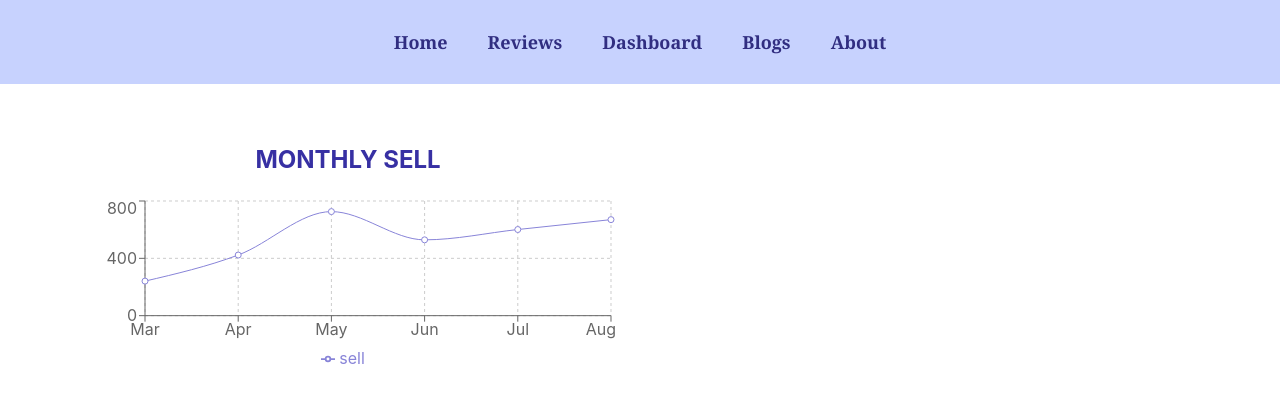
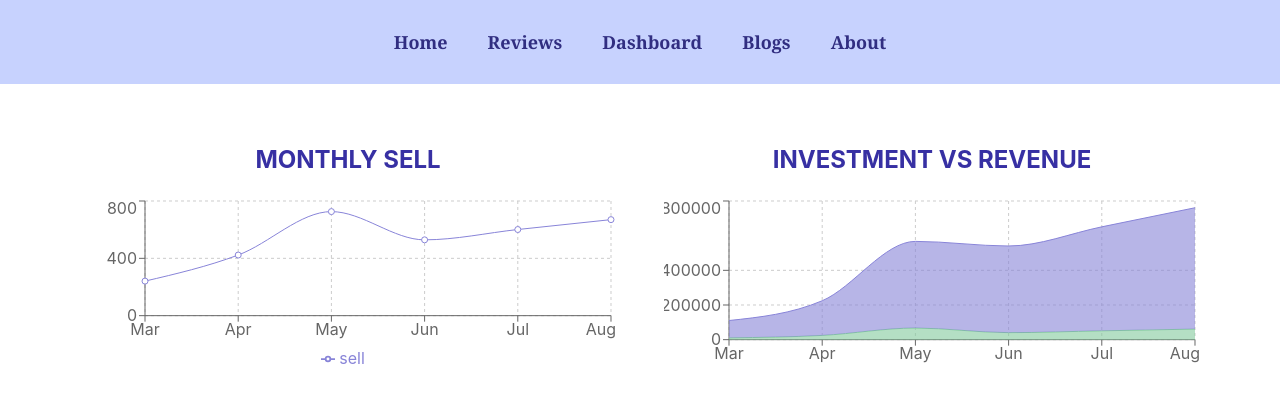
Before and after one commit to SaraAzmin/Product-Analysis-Website-with-React, a React (Create React App) app: page /dashboard in a window 1280 px wide. Shown: the top 402 px of the page. Built offline with nearby package versions, Linux system fonts and the light colour scheme.

Commit message:
areachart added

```diff
--- a/src/components/MyAreaChart/MyAreaChart.js
+++ b/src/components/MyAreaChart/MyAreaChart.js
@@ -1,10 +1,26 @@
 import React from 'react';
+import useCharts from '../../Hooks/useCharts';
+import { AreaChart, Area, XAxis, YAxis, CartesianGrid, Tooltip, ResponsiveContainer } from 'recharts';
 
 const MyAreaChart = () => {
+
+    const [data, setData] = useCharts([]);
+
     return (
-        <div>
+        <div className='flex flex-col justify-center items-center'>
+            < h4 className='uppercase text-2xl font-bold my-5 text-indigo-800' > Investment VS Revenue</h4 >
+            <ResponsiveContainer width="100%" aspect={3}>
+                <AreaChart data={data}>
+                    <CartesianGrid strokeDasharray="3 3" />
+                    <XAxis dataKey="month" />
+                    <YAxis />
+                    <Tooltip />
+                    <Area type="monotone" dataKey="revenue" stackId="1" stroke="#82ca9d" fill="#82ca9d" />
+                    <Area type="monotone" dataKey="investment" stackId="1" stroke="#8884d8" fill="#8884d8" />
 
-        </div>
+                </AreaChart>
+            </ResponsiveContainer>
+        </div >
     );
 };
 
```
